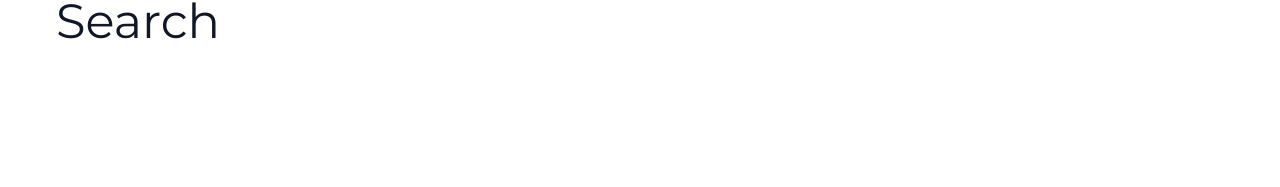
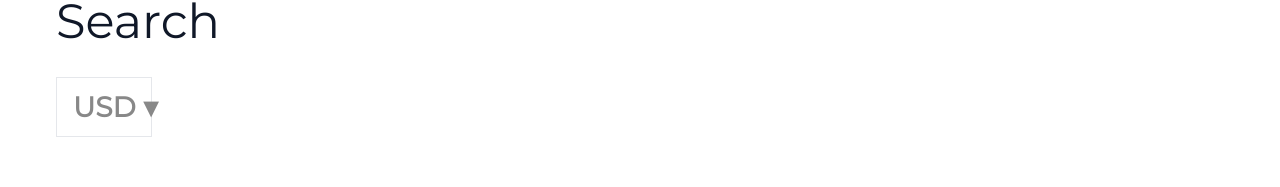
Before and after one commit to ELARBISABBAR/ElarbiSabbar_Final_Project_React, a React (Vite) app: page /sale in a window 1280 px wide. Shown: the part 287-474 px from the top of the page. Built offline with nearby package versions, Linux system fonts and the light colour scheme.

Commit message:
modify in sale page

```diff
--- a/src/pages/sale.jsx
+++ b/src/pages/sale.jsx
@@ -1,12 +1,37 @@
-import React from 'react';
+import React, { useState } from 'react';
+
+const currencies = ['USD', 'EUR', 'GBP', 'PKR', 'CAD', 'JPY'];
 
 const SalePage = () => {
+    const [currency, setCurrency] = useState('USD');
+    const [showCurrency, setShowCurrency] = useState(false);
     return (
         <div className="min-h-screen bg-white px-6 pt-8">
             <nav className="mb-10 text-sm text-gray-500">
                 <span>Home</span> &gt; <span>Search</span>
             </nav>
             <h1 className="text-5xl font-light text-gray-900 mb-8 ml-8">Search</h1>
+            <div className="ml-8 mt-8 relative w-24">
+                <button
+                    className="flex items-center justify-between w-full px-4 py-2 border border-gray-200 bg-white text-[#888] font-semibold focus:outline-none"
+                    onClick={() => setShowCurrency(v => !v)}
+                >
+                    {currency} <span className="ml-2">&#9662;</span>
+                </button>
+                {showCurrency && (
+                    <div className="absolute left-0 mt-1 w-full bg-white border border-gray-200 rounded shadow z-50">
+                        {currencies.map(cur => (
+                            <button
+                                key={cur}
+                                onClick={() => { setCurrency(cur); setShowCurrency(false); }}
+                                className={`w-full text-left px-4 py-2 text-[15px] ${currency === cur ? 'bg-[#e65540] text-white font-bold' : 'hover:bg-[#f2f2f2] text-[#888]'}`}
+                            >
+                                {cur}
+                            </button>
+                        ))}
+                    </div>
+                )}
+            </div>
         </div>
     );
 };
```
